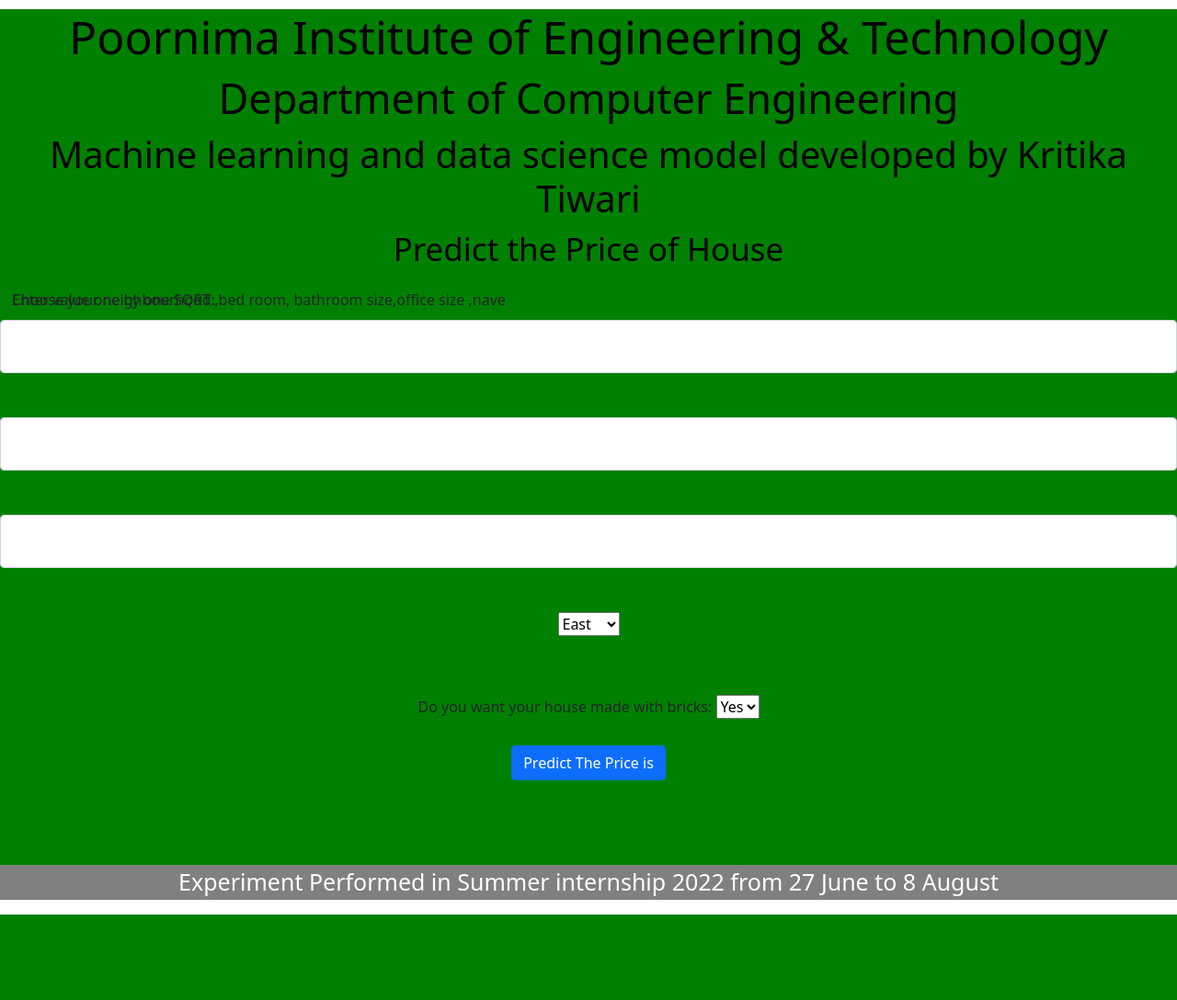
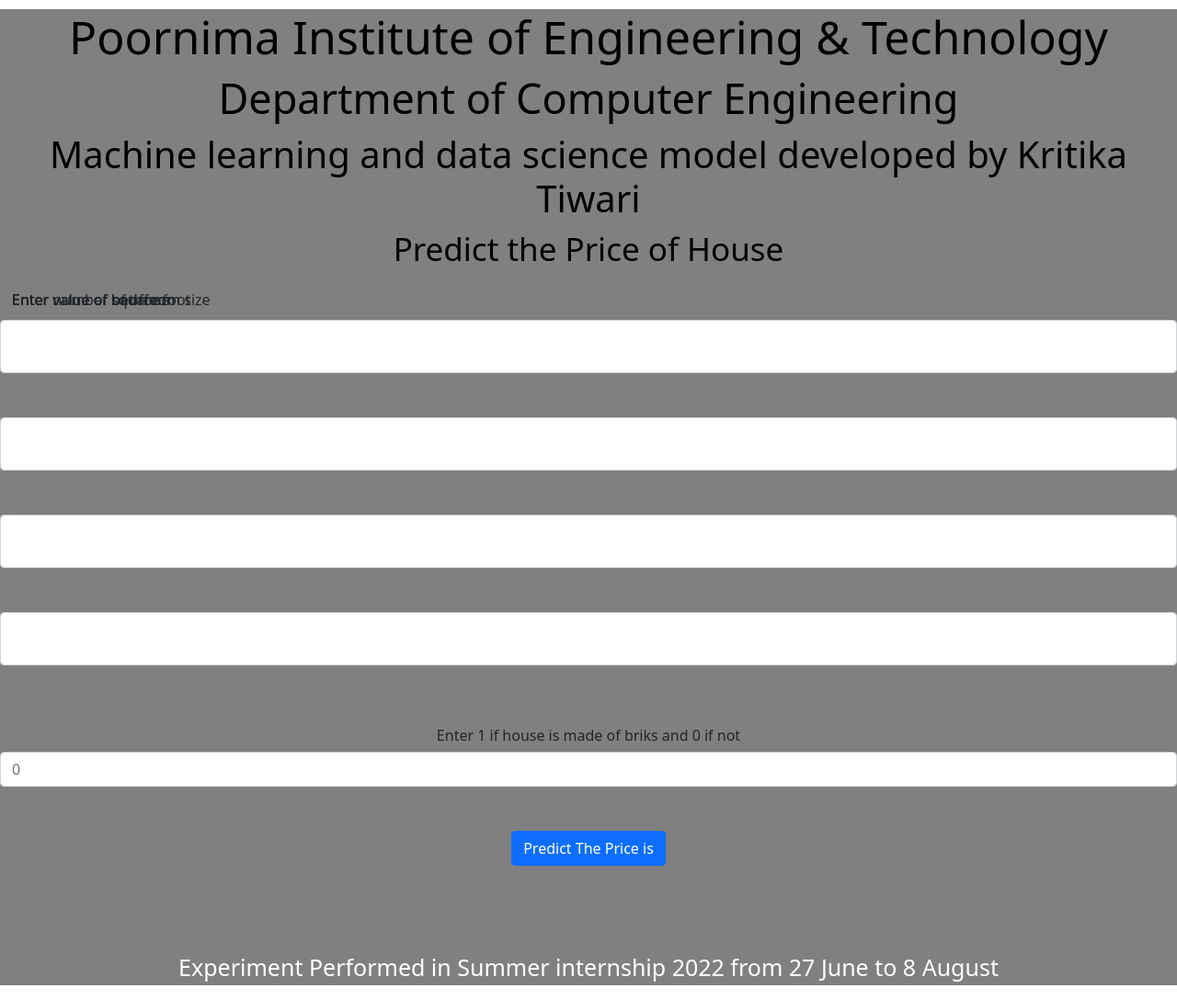
Before and after one commit to KritikaTiwari/house_project2, a Flask app: page / in a window 1280 px wide. Shown: the whole page at 92% size. Before the commit the page ends 995 px from the top, so only its background shows below. Run offline with Flask 2, Linux system fonts and the light colour scheme; parts of the project's set-up code (start-up, migrations or seed data) failed here and were passed over.

Commit message:
Update index.html

```diff
--- a/templates/index.html
+++ b/templates/index.html
@@ -19,7 +19,7 @@
 </head>
 <body>
 
-<div class="" style="background-color:green;" >
+<div class="" style="background-color:gray;" >
 <div class="clearfix">
 
 <div class="col-md-12">
@@ -38,40 +38,37 @@
 <br>
 
 <input type="number" class="form-control" id="exp" name="exp" step="any" min="0" max="100" placeholder="0" required="required">
-<label for="floatingInput"><h6>Enter value one by one SQRT ,bed room, bathroom size,office size ,nave</h6></label>
+<label for="floatingInput"><h6>Enter value of square foot</h6></label>
 <br>
 <br>
 
+<label for="floatingInput"><h6>Enter value of bedroom</h6></label>
 <input type="number" class="form-control" id="exp1" name="exp1" step="any" min="0" max="100" placeholder="0" required="required">
 
 
 <br>
 <br>
 
+<label for="floatingInput"><h6>Enter value of bathroom size</h6></label>
 <input type="number" class="form-control" id="exp2" name="exp2" step="any" min="0" max="100" placeholder="0" required="required">
 
 
 <br>
 <br>
-<label for="neighbourhood"><h6>Choose your neighbourhood:</h6></label>
-  <select name="neighbourhood" id="neighbourhood">
-    <option value="East">East</option>
-    <option value="West">West</option>
-    <option value="North">North</option>
-  </select>
+
+<label for="floatingInput"><h6>Enter number of offers </h6></label>
+<input type="number" class="form-control" id="exp3" name="exp3" step="any" min="0" max="100" placeholder="0" required="required">
+
 
 </div>
 <br>
 <br>
 
-      <label for="Bricks"><h6>Do you want your house made with bricks:</h6></label>
-  <select name="Bricks" id="Bricks">
-    <option value="Yes">Yes</option>
-    <option value="No">No</option>
-  </select>
+
+<label for="floatingInput"><h6>Enter 1 if house is made of briks and 0 if not</h6></label>
+<input type="number" class="form-control" id="exp4" name="exp4" step="any" min="0" max="2" placeholder="0" required="required">
 <br>
 <br>
-
 <button type="submit" class="btn btn-primary btn-block btn-large">Predict The Price is </button>
 </form>
 <br>
```
